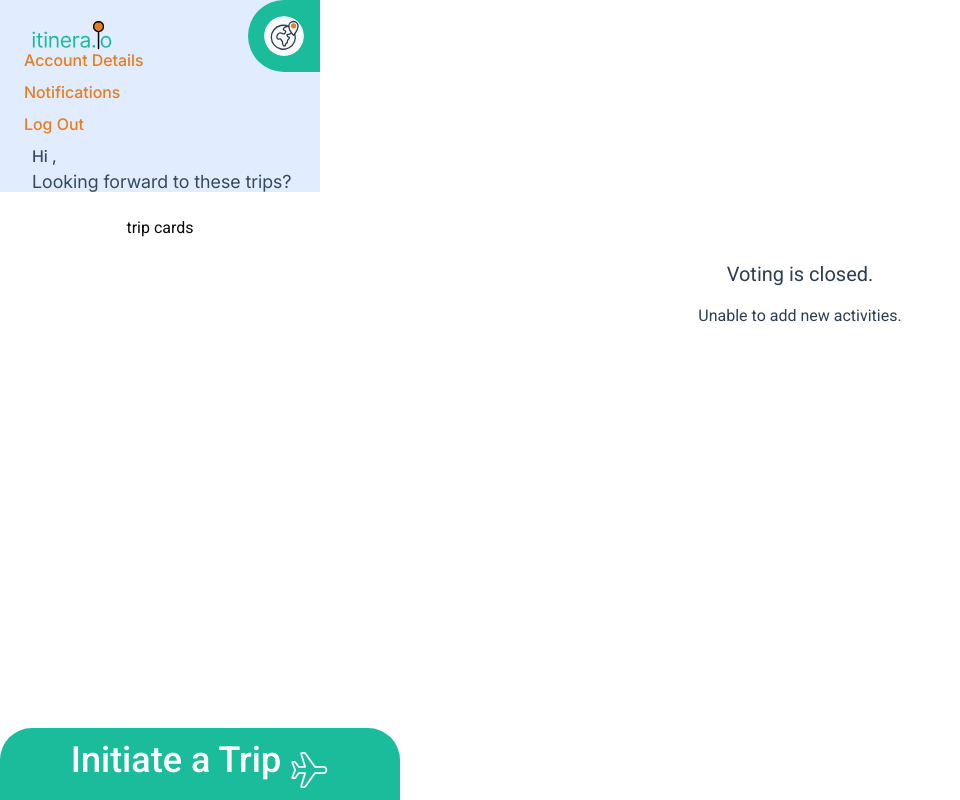
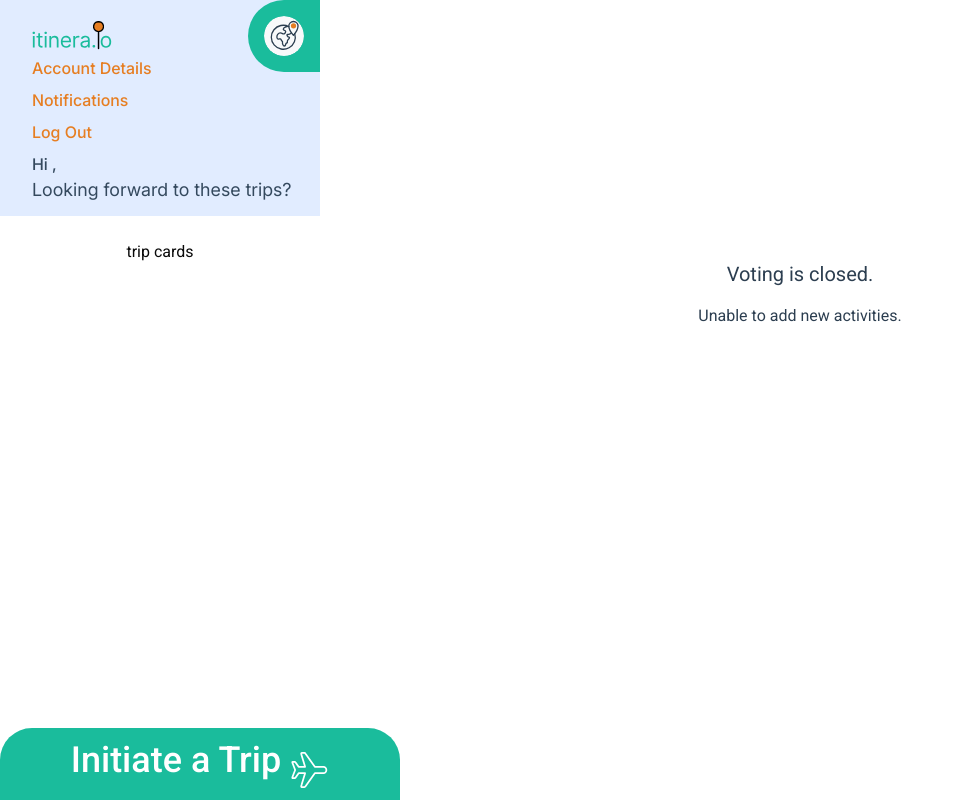
Before and after one commit to kcadavos/itinera-io, a Next.js app: page /ItinerarySuggestionPages/AddSuggestionPage in a window 1280 px wide. Both pictures are taken after a click on the picture 284 px from the left and 36 px from the top of the page. Shown: the whole page, without its empty margins (0-960 px from the left). Built offline with nearby package versions, Linux system fonts and the light colour scheme.

Commit message:
base desktop side component tweeks

```diff
--- a/src/components/DesktopSideComponent.tsx
+++ b/src/components/DesktopSideComponent.tsx
@@ -10,7 +10,7 @@ const DesktopSideComponent = () => {
     <div className="hidden lg:block">
 
         <div>
-            <div className="bg-[#E1ECFF] min-h-[12rem]  lg:max-h-[12rem] pt-2 pb-10 relative w-full mb-6">
+            <div className="bg-[#E1ECFF] min-h-[12rem] pt-2 pb-10 relative w-full mb-6 max-h-[13.5rem]">
                 <div className="mx-6 mt-10 font-inter">
                     <img
                         className="h-10 absolute top-5 "
--- a/src/components/MenuComponent.tsx
+++ b/src/components/MenuComponent.tsx
@@ -31,7 +31,7 @@ const MenuComponent = () => {
         />
       </div>
       {!isHidden && (
-        <div className="grid text-[#E67E22] font-medium mt-5 gap-2">
+        <div className="grid text-[#E67E22] font-medium mt-5 gap-2 lg:pl-2 lg:pt-2">
           <Link href="/Trip/TripList" className="block lg:hidden" onClick={menuToggle} >Trip Dashboard</Link>
           <Link href="/AccountDetails" onClick={changeHeader}>Account Details</Link>
           <Link href="/NotificationPage" onClick={menuToggle}>Notifications</Link>
```
